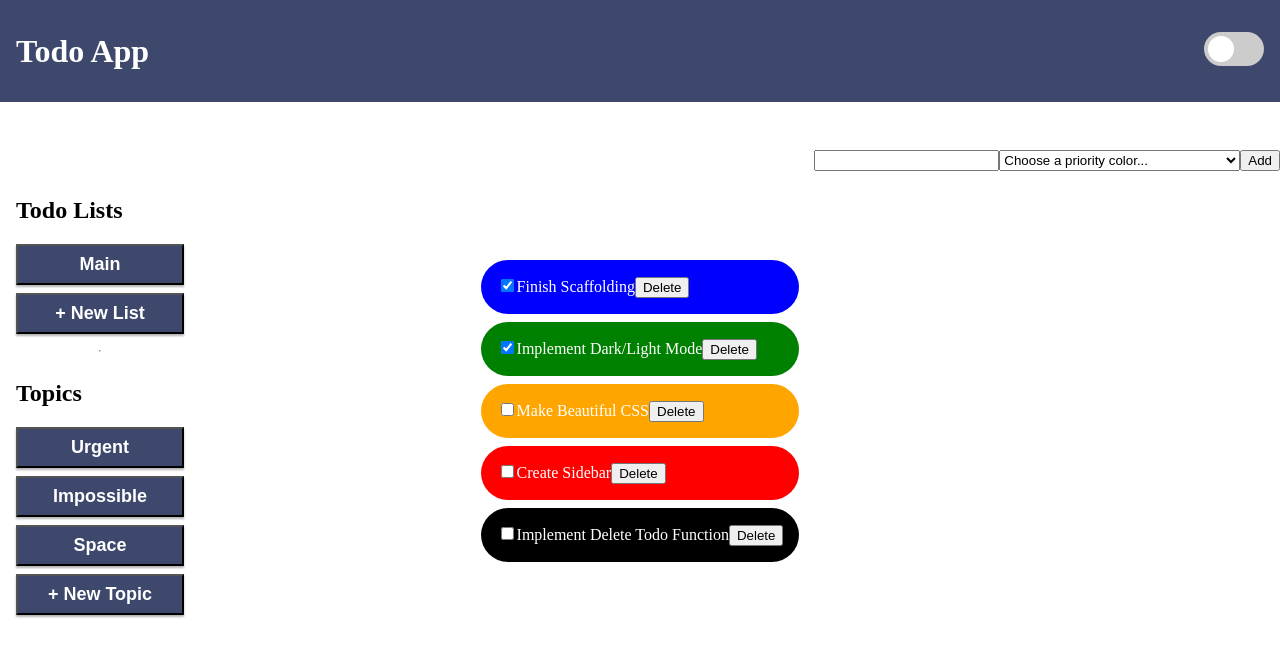
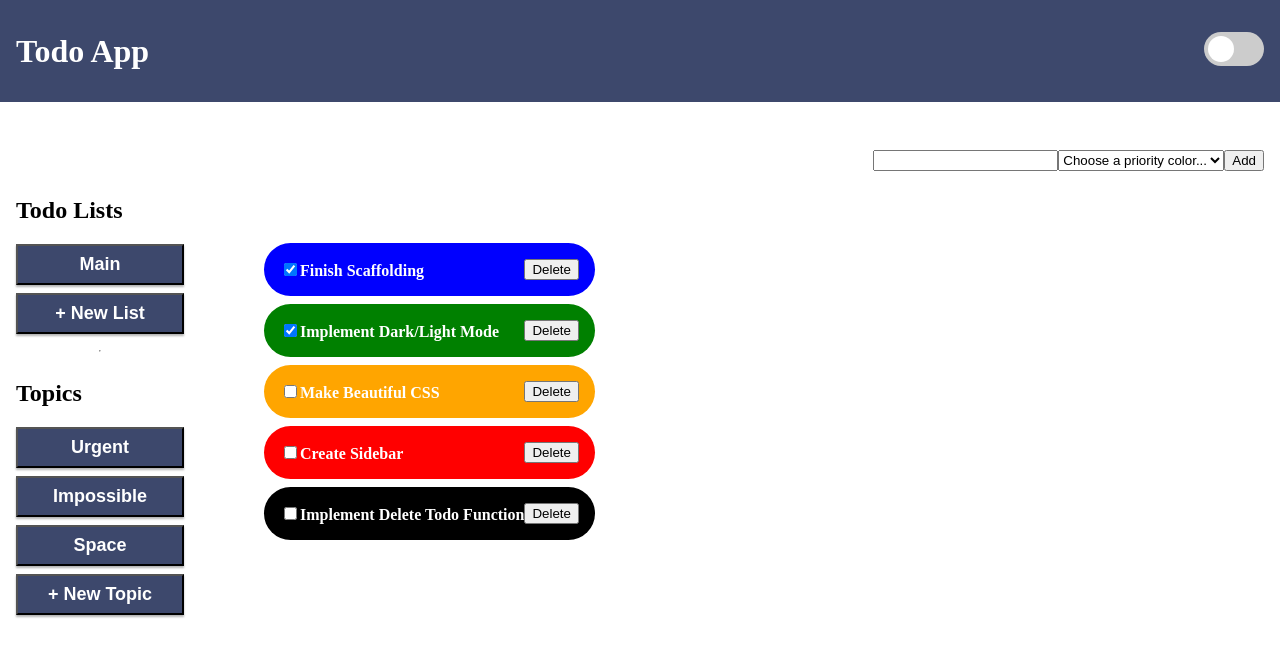
Before and after one commit to inherentspice/todo-list, a Next.js app: page / in a window 1280 px wide. Shown: the top 656 px of the page. Built offline with nearby package versions, Linux system fonts and the light colour scheme.

Commit message:
positioned to-do list correctly, added styling

```diff
--- a/app/add-todo.js
+++ b/app/add-todo.js
@@ -20,11 +20,11 @@ export default function AddTodo( {} ) {
       />
       <select onChange={(e) => setColor(e.target.value)} value={color}>
         <option value="">Choose a priority color...</option>
-        <option value="green" style={{backgroundColor: "green"}}>Easy-Peasy</option>
-        <option value="blue" style={{backgroundColor: "blue"}}>Use to Procrastinate</option>
-        <option value="red" style={{backgroundColor: "red"}}>Urgent</option>
-        <option value="orange" style={{backgroundColor: "orange"}}>Burning Hole in Brain</option>
-        <option value="black" style={{backgroundColor: "black"}}>I Do Not Even Want to Think About It</option>
+        <option value="green" style={{backgroundColor: "green"}}></option>
+        <option value="blue" style={{backgroundColor: "blue"}}></option>
+        <option value="orange" style={{backgroundColor: "orange"}}></option>
+        <option value="red" style={{backgroundColor: "red"}}></option>
+        <option value="black" style={{backgroundColor: "black"}}></option>
       </select>
 
       <button onClick={async () => {
--- a/app/single-todo.js
+++ b/app/single-todo.js
@@ -21,13 +21,17 @@ export default function SingleTodo({ todo }) {
   const router = useRouter();
   return (
     <>
+      <div>
         <input
           type="checkbox"
           onChange={(e) => update(todo.id, e.target.checked, router.refresh)}
           checked={todo.isDone}
         />
         <span>{todo.name}</span>
+      </div>
+      <div>
         <button onClick={(e) => deleteTodo(todo.id, router.refresh)}>Delete</button>
+      </div>
     </>
   );
 }
--- a/styles/globals.css
+++ b/styles/globals.css
@@ -156,15 +156,15 @@ input:checked + .slider:before {
   width: 60%;
   display: flex;
   flex-direction: column;
-  align-items: center;
-  justify-content: center;
+  align-items: flex-start;
+  justify-content: flex-start;
 }
 
 /* add todo */
 
 .add-todo-cont {
   display: flex;
-  margin-top: 3rem;
+  margin: 3rem 1rem;
   align-self: flex-end;
 }
 
@@ -176,4 +176,9 @@ input:checked + .slider:before {
   border-radius: 124px 124px 124px 124px;
   padding: 1rem;
   color: #fff;
+  display: flex;
+  align-items: center;
+  justify-content: space-between;
+  font-size: 16px;
+  font-weight: 600;
 }
```
Lines whose indentation alone changed are shown as unchanged.
